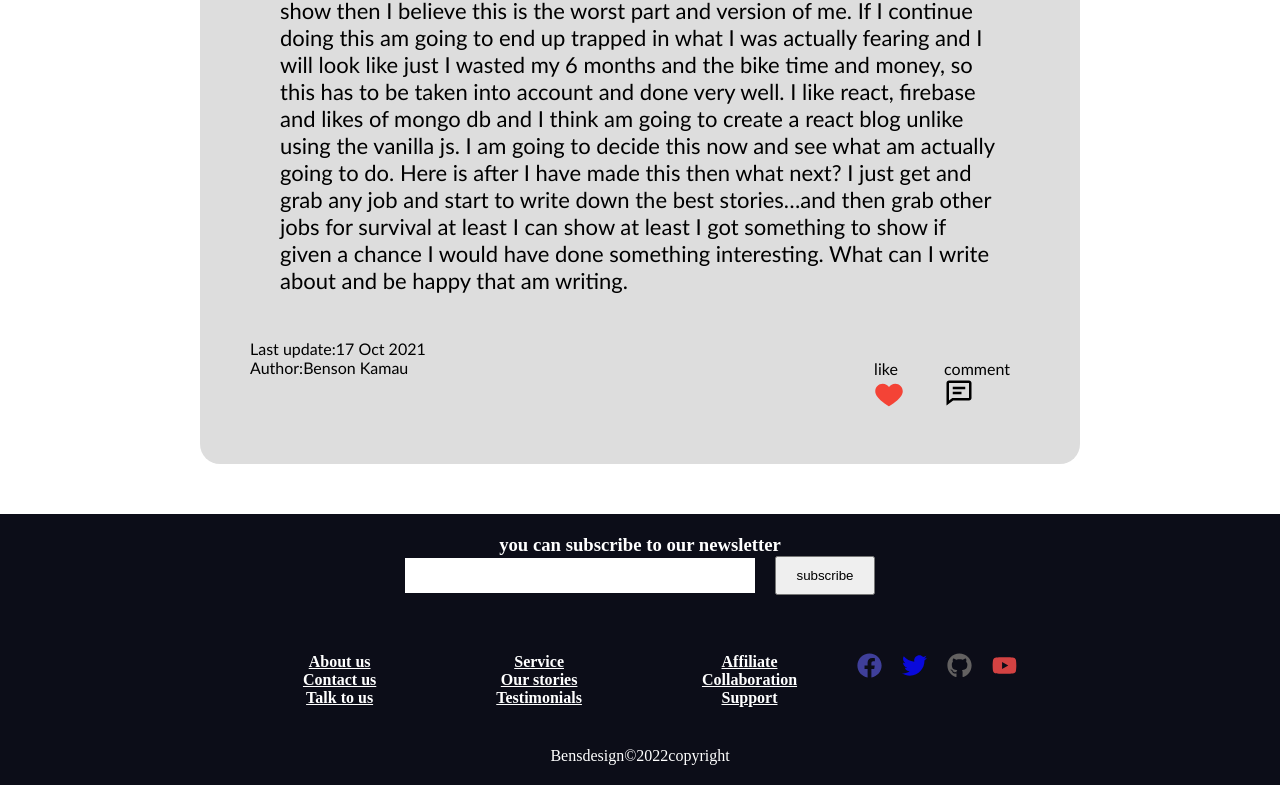
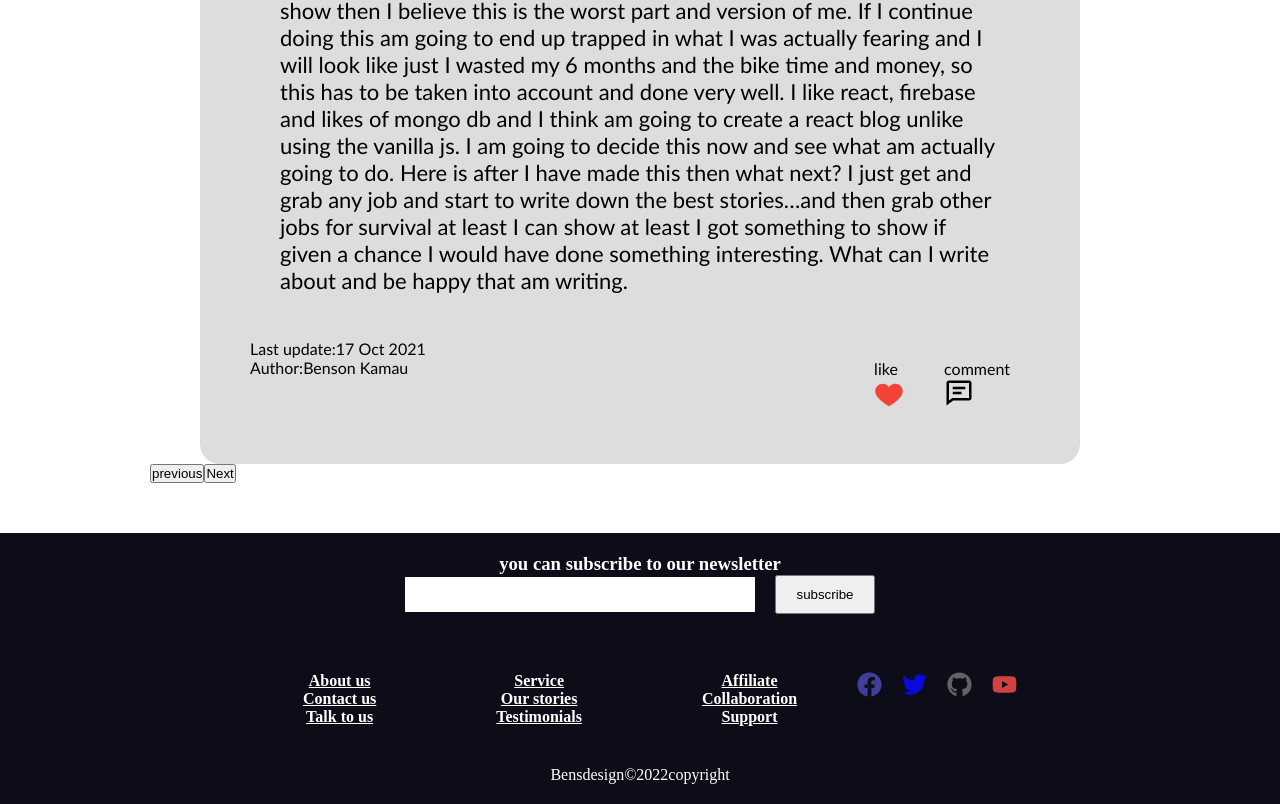
Before and after one commit to sirben181/web-reactv1, a React (Create React App) app: page /blog in a window 1280 px wide. Shown: the part 1336-2140 px from the top of the page. Built offline with nearby package versions, Linux system fonts and the light colour scheme.

Commit message:
blog styles

```diff
--- a/src/pages/Blog.js
+++ b/src/pages/Blog.js
@@ -60,8 +60,12 @@ const Blog = () => {
                         </div>
                     </div>
              </div>
+
         </div>
-
+        <div className='footer-btns'>
+            <button className="btn btn-previous">previous</button>
+            <button className="btn btn-next">Next</button>
+        </div>
     </div>
     )
 }
--- a/src/pages/Exercept.js
+++ b/src/pages/Exercept.js
@@ -9,9 +9,7 @@ const Exercept = () => {
         const res= await axios.get('http://localhost:5000/posts')
         const data= await res.data
         setPosts(data)
-        console.log(data[0]._id)
-        console.log(posts)
-    }
+            }
     useEffect(()=>{
       getPosts();
     },[]);
@@ -20,7 +18,7 @@ const Exercept = () => {
       key={post._id}>
           <h2>{post.title}</h2>
           <p>{post.description}</p>
-          <span>{post.author}{post.date} </span>
+          <span>{post.author} {post.createdAt} </span>
           <Link to=''>
               <button className="primary_btn">Learn More</button>
           </Link>
```
